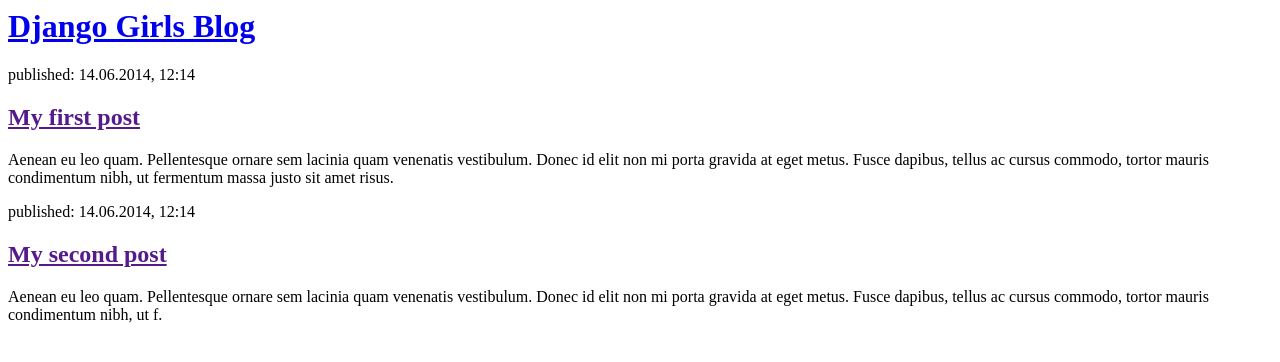
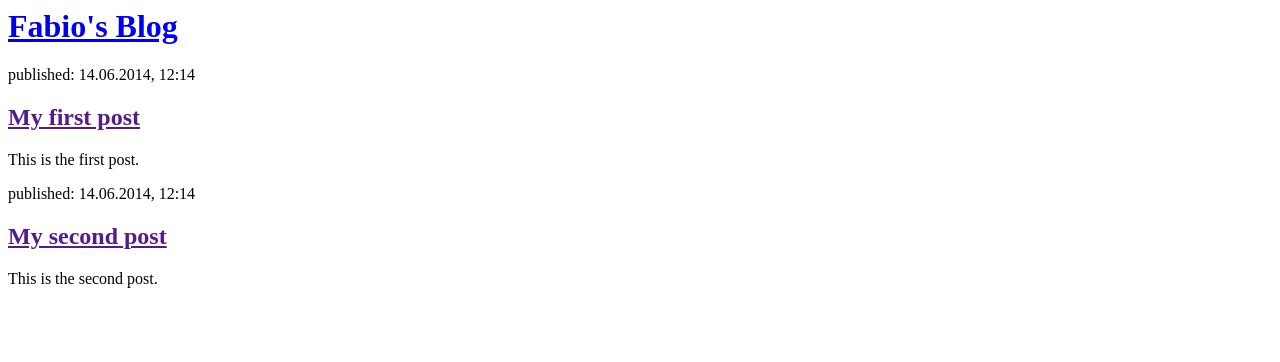
Before and after one commit to Frostripper/my-first-blog, a Django app: page / in a window 1280 px wide. Shown: the top 362 px of the page. Run offline with Django 3.2, Linux system fonts and the light colour scheme.

Commit message:
Update to HTML content

```diff
--- a/blog/templates/blog/post_list.html
+++ b/blog/templates/blog/post_list.html
@@ -1,22 +1,22 @@
 <html>
     <head>
-        <title>Django Girls blog</title>
+        <title>Fabio's Blog</title>
     </head>
     <body>
         <div>
-            <h1><a href="/">Django Girls Blog</a></h1>
+            <h1><a href="/">Fabio's Blog</a></h1>
         </div>
 
         <div>
             <p>published: 14.06.2014, 12:14</p>
             <h2><a href="">My first post</a></h2>
-            <p>Aenean eu leo quam. Pellentesque ornare sem lacinia quam venenatis vestibulum. Donec id elit non mi porta gravida at eget metus. Fusce dapibus, tellus ac cursus commodo, tortor mauris condimentum nibh, ut fermentum massa justo sit amet risus.</p>
+            <p>This is the first post.</p>
         </div>
 
         <div>
             <p>published: 14.06.2014, 12:14</p>
             <h2><a href="">My second post</a></h2>
-            <p>Aenean eu leo quam. Pellentesque ornare sem lacinia quam venenatis vestibulum. Donec id elit non mi porta gravida at eget metus. Fusce dapibus, tellus ac cursus commodo, tortor mauris condimentum nibh, ut f.</p>
+            <p>This is the second post.</p>
         </div>
     </body>
 </html>
```
